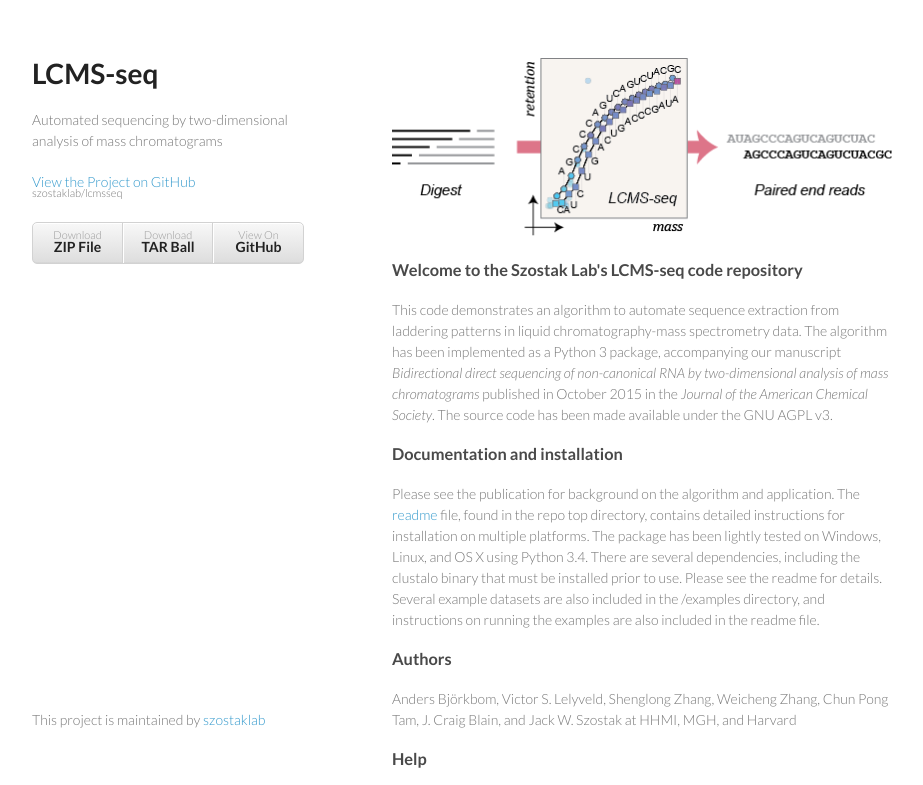
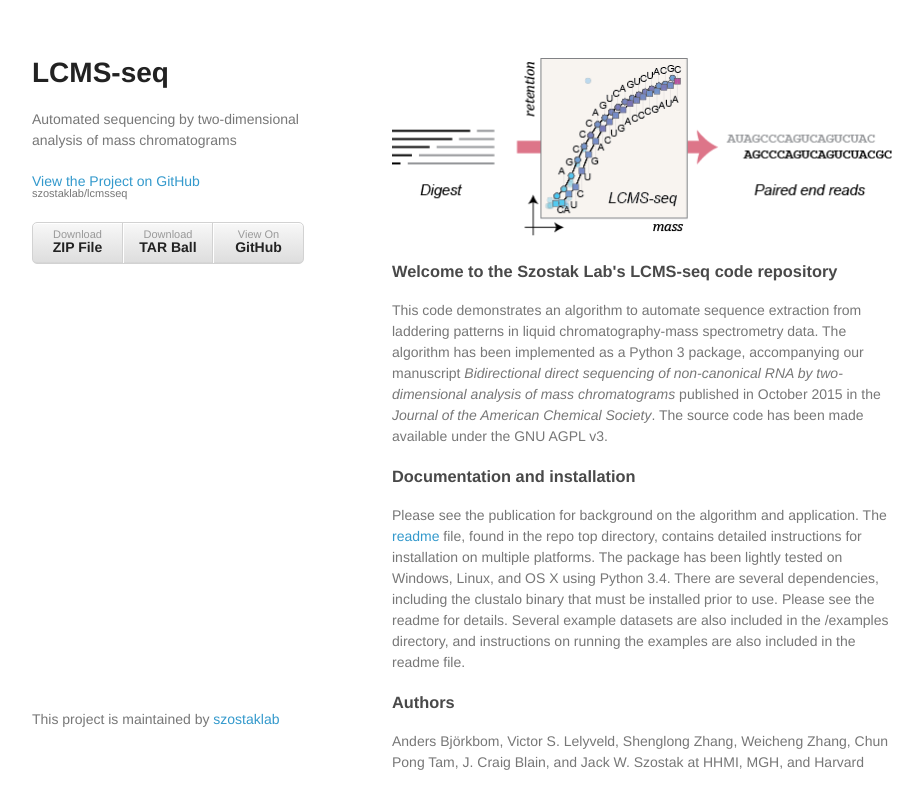
Before and after one commit to szostaklab/lcmsseq, a plain HTML site: page index.html in a window 1280 px wide. Shown: the top 785 px of the page, without its empty margins (178-1101 px from the left). Drawn offline with Linux system fonts and the light colour scheme.

Commit message:
Font change

```diff
--- a/stylesheets/styles.css
+++ b/stylesheets/styles.css
@@ -2,7 +2,7 @@
 
 body {
   padding:50px;
-  font:14px/1.5 Lato, "Helvetica Neue", Helvetica, Arial, sans-serif;
+  font:14px/1.5 "Helvetica Neue", Helvetica, Arial, sans-serif;
   color:#777;
   font-weight:300;
 }
```
